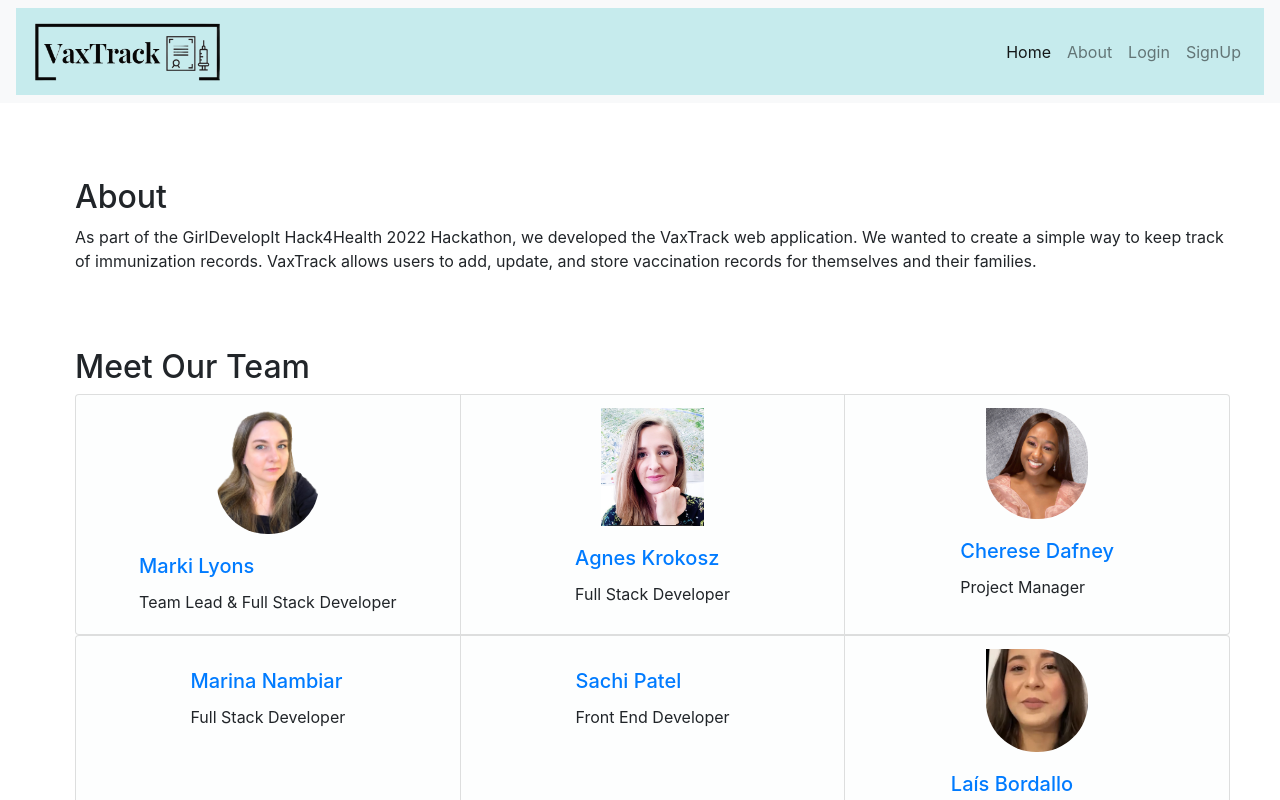
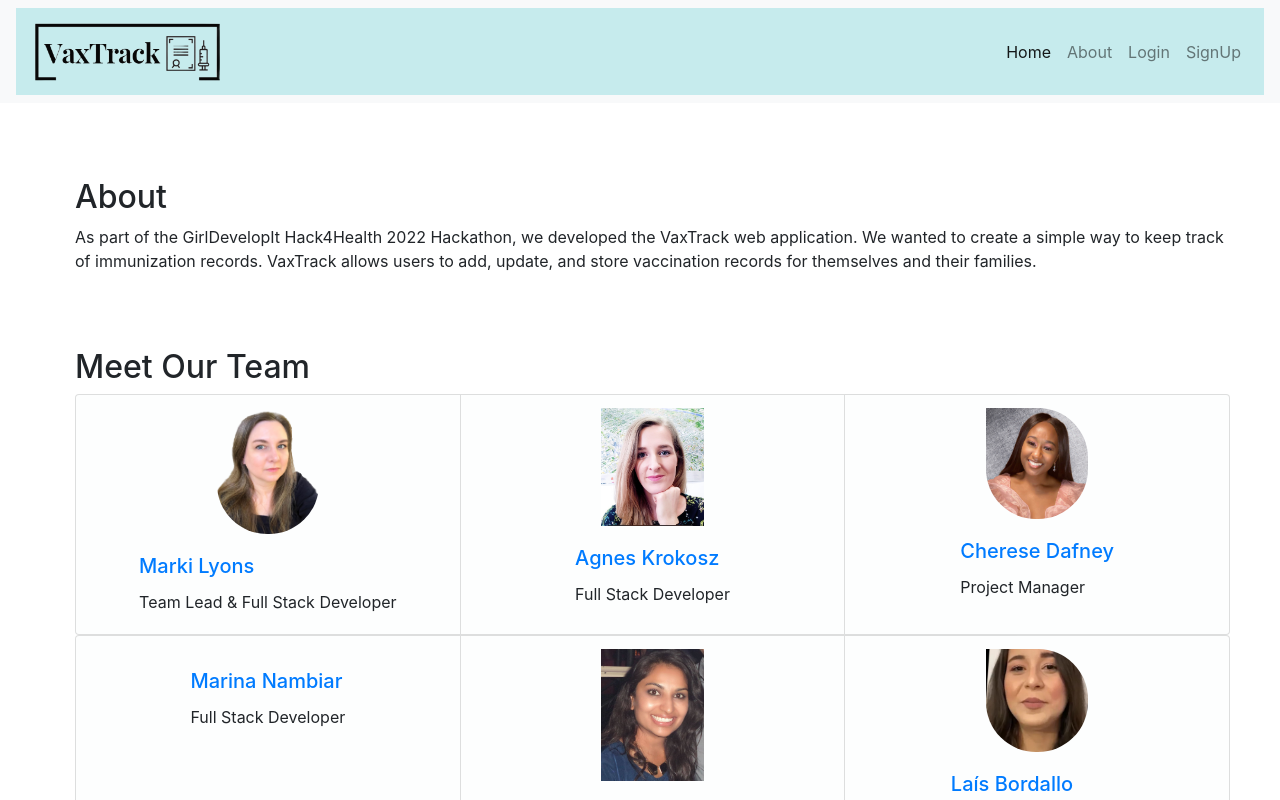
Before and after one commit to MsMLyons/vaxtrack, a React (Create React App) app in the folder client/: page /About in a window 1280 px wide. Shown: the top 800 px of the page. Built offline with nearby package versions, Linux system fonts and the light colour scheme.

Commit message:
Update about file

```diff
--- a/client/src/Components/About.js
+++ b/client/src/Components/About.js
@@ -52,6 +52,7 @@ function About() {
                 </Card.Body>
             </Card>
             <Card>
+            <Card.Img variant="top" src="./spatel.jpg" />
                 <Card.Body>
                 <Card.Title><a href="http://www.linkedin.com/in/sachidpatel">Sachi Patel</a></Card.Title>
                 <Card.Text>
```
Also changed, not shown: client/public/spatel.jpg (added).
